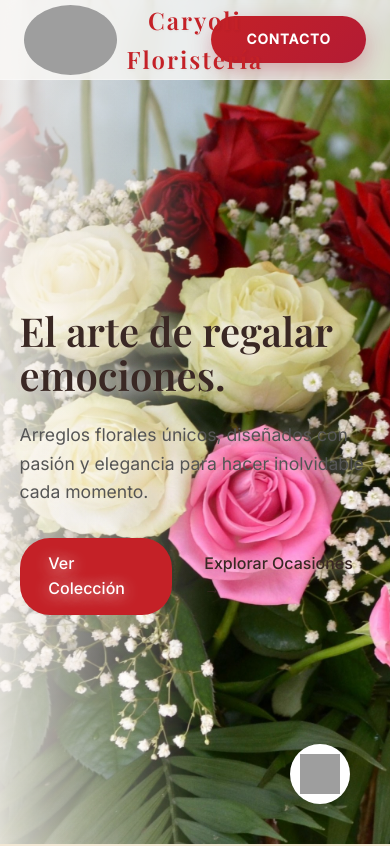
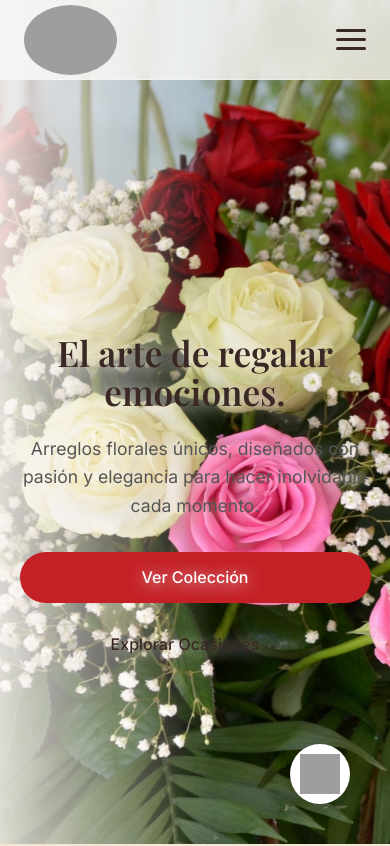
Before and after one commit to porrasmoisem-byte/demo_floristeria, a plain HTML site: page index.html in a window 390 px wide. Shown: the top 846 px of the page. Drawn offline with nearby package versions, Linux system fonts and the light colour scheme; grey boxes are pictures that could not be loaded; a web font is replaced by a local one.

Commit message:
feat: make website fully responsive with hamburger menu

```diff
--- a/index.html
+++ b/index.html
@@ -24,6 +24,12 @@
                     <li><a href="#nosotros">Nosotros</a></li>
                 </ul>
                 <a href="#contacto" class="btn btn-premium">Contacto</a>
+            </div>
+            <!-- Hamburger Menu -->
+            <div class="hamburger">
+                <span class="bar"></span>
+                <span class="bar"></span>
+                <span class="bar"></span>
             </div>
         </div>
     </nav>
--- a/script.js
+++ b/script.js
@@ -32,4 +32,24 @@ document.addEventListener('DOMContentLoaded', () => {
         el.style.animationPlayState = 'paused';
         observer.observe(el);
     });
+
+    // Mobile Menu Toggle
+    const hamburger = document.querySelector('.hamburger');
+    const navMenu = document.querySelector('.nav-menu');
+
+    if (hamburger && navMenu) {
+        hamburger.addEventListener('click', () => {
+            hamburger.classList.toggle('active');
+            navMenu.classList.toggle('active');
+        });
+
+        // Close menu when a link is clicked
+        const navItems = document.querySelectorAll('.nav-links a, .nav-menu .btn');
+        navItems.forEach(item => {
+            item.addEventListener('click', () => {
+                hamburger.classList.remove('active');
+                navMenu.classList.remove('active');
+            });
+        });
+    }
 });
--- a/styles.css
+++ b/styles.css
@@ -570,18 +570,36 @@ a {
     text-align: center;
 }
 
+/* Hamburger Menu */
+.hamburger {
+    display: none;
+    cursor: pointer;
+    flex-direction: column;
+    gap: 6px;
+    z-index: 1001; /* Keep above mobile menu */
+}
+
+.hamburger .bar {
+    width: 30px;
+    height: 3px;
+    background-color: var(--dark);
+    border-radius: 3px;
+    transition: all 0.3s ease;
+}
+
 /* Responsive */
 @media (max-width: 992px) {
-    .hero-container {
-        grid-template-columns: 1fr;
+    .hero {
+        padding-top: var(--nav-height);
         text-align: center;
-        gap: 3rem;
-        padding-top: 2rem;
-        padding-bottom: 4rem;
+        background-position: center;
     }
 
     .hero-content {
         margin: 0 auto;
+        display: flex;
+        flex-direction: column;
+        align-items: center;
     }
 
     .hero-buttons {
@@ -590,8 +608,70 @@ a {
 }
 
 @media (max-width: 768px) {
+    .nav-brand-center {
+        display: none;
+    }
+
+    .hamburger {
+        display: flex;
+    }
+
+    .nav-menu {
+        position: fixed;
+        top: 0;
+        right: -100%; /* Hidden off-screen initially */
+        width: 100%;
+        height: 100vh;
+        background-color: var(--light);
+        flex-direction: column;
+        justify-content: center;
+        align-items: center;
+        transition: right 0.3s ease-in-out;
+        z-index: 1000;
+        gap: 2.5rem;
+    }
+
+    .nav-menu.active {
+        right: 0;
+    }
+
     .nav-links {
-        display: none;
-        /* Add hamburger menu logic later if needed */
+        flex-direction: column;
+        gap: 2.5rem;
+        text-align: center;
+        display: flex;
+    }
+
+    .nav-links a {
+        font-size: 1.5rem;
+    }
+
+    /* Hamburger Animation to X */
+    .hamburger.active .bar:nth-child(1) {
+        transform: translateY(9px) rotate(45deg);
+    }
+    .hamburger.active .bar:nth-child(2) {
+        opacity: 0;
+    }
+    .hamburger.active .bar:nth-child(3) {
+        transform: translateY(-9px) rotate(-45deg);
     }
 }
+
+@media (max-width: 480px) {
+    h1 {
+        font-size: 2.2rem;
+    }
+    .hero-buttons {
+        flex-direction: column;
+        gap: 1rem;
+        width: 100%;
+    }
+    .hero-buttons .btn {
+        width: 100%;
+        text-align: center;
+    }
+    .contact-card {
+        padding: 2rem 1rem;
+    }
+}
```
